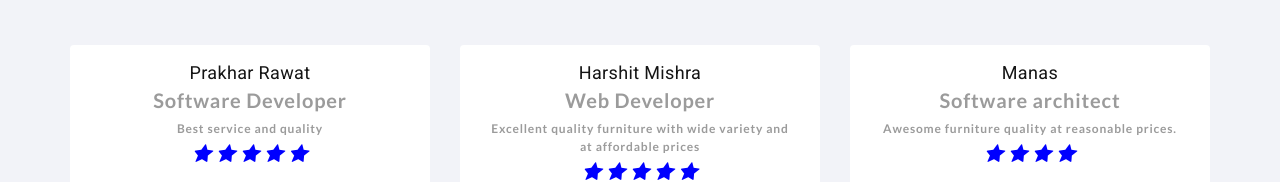
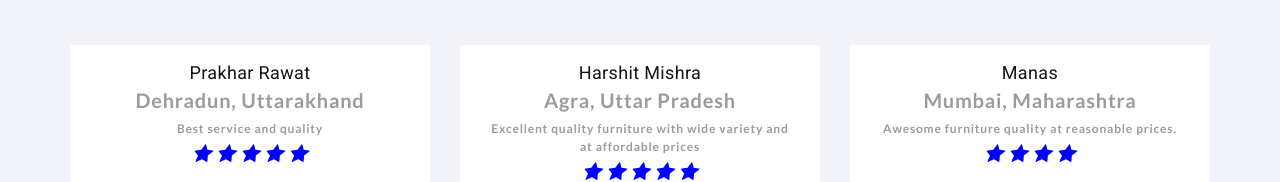
Before and after one commit to Nipun786/khanduja-shop, a plain HTML site: page index.html in a window 1280 px wide. Shown: the part 3535-3717 px from the top of the page. Drawn offline with nearby package versions, Linux system fonts and the light colour scheme.

Commit message:
changed testimonials

```diff
--- a/index.html
+++ b/index.html
@@ -226,7 +226,7 @@
                       <div class="user-content">
 
                           <h5 class="mb-0">Prakhar Rawat</h5>
-                          <span>Software Developer</span>
+                          <span>Dehradun, Uttarakhand</span>
                           <p>Best service and quality </p>
                       </div>
                       <div class="ratings">
@@ -246,7 +246,7 @@
                       <div class="user-content">
 
                           <h5 class="mb-0">Harshit Mishra</h5>
-                          <span>Web Developer</span>
+                          <span>Agra, Uttar Pradesh</span>
                           <p> Excellent quality furniture with wide variety and at affordable prices</p>
                       </div>
                       <div class="ratings">
@@ -268,7 +268,7 @@
                       <div class="user-content">
 
                           <h5 class="mb-0">Manas </h5>
-                          <span>Software architect</span>
+                          <span>Mumbai, Maharashtra</span>
                           <p>Awesome furniture quality at reasonable prices. </p>
 
                       </div>
```
